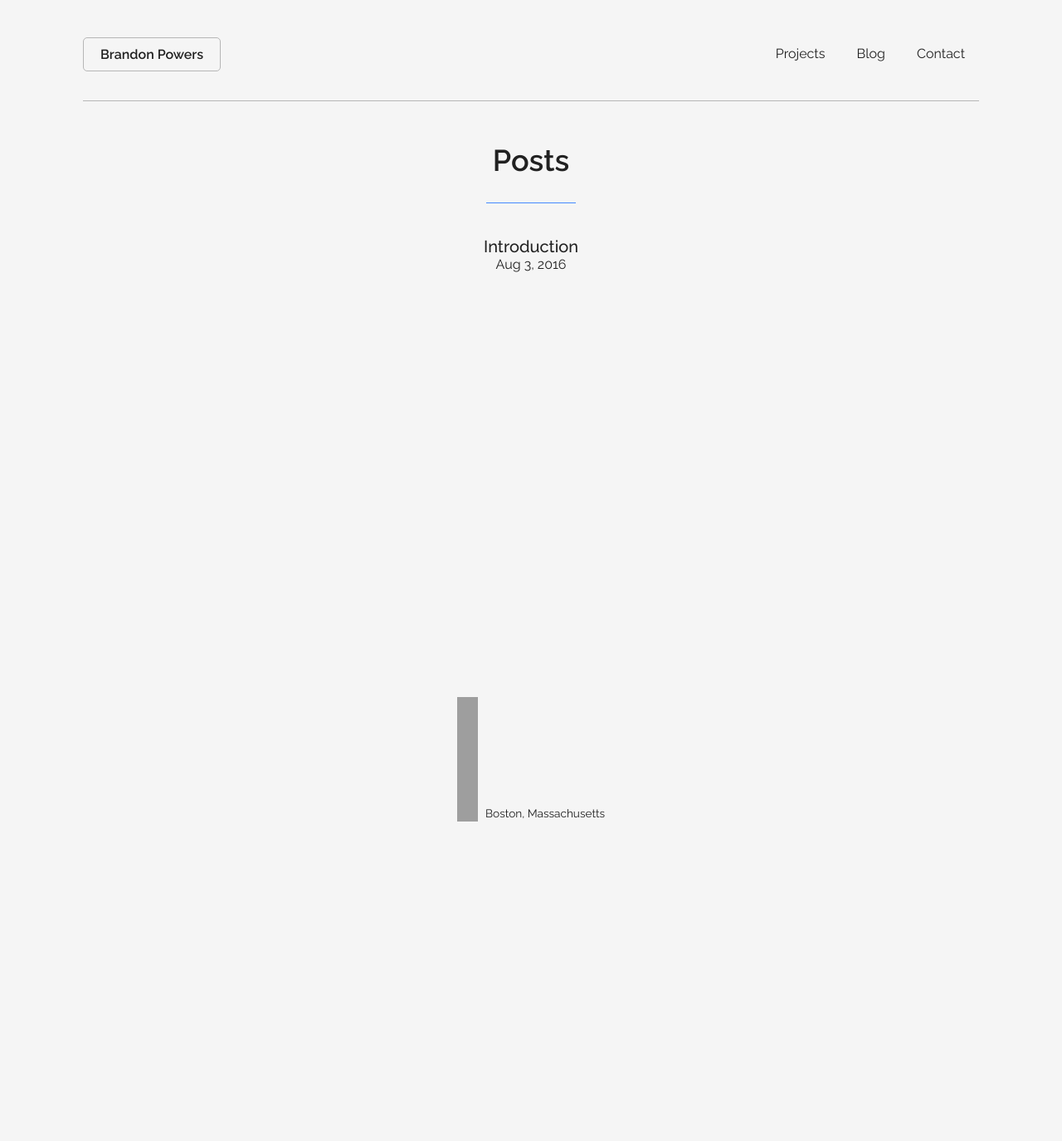
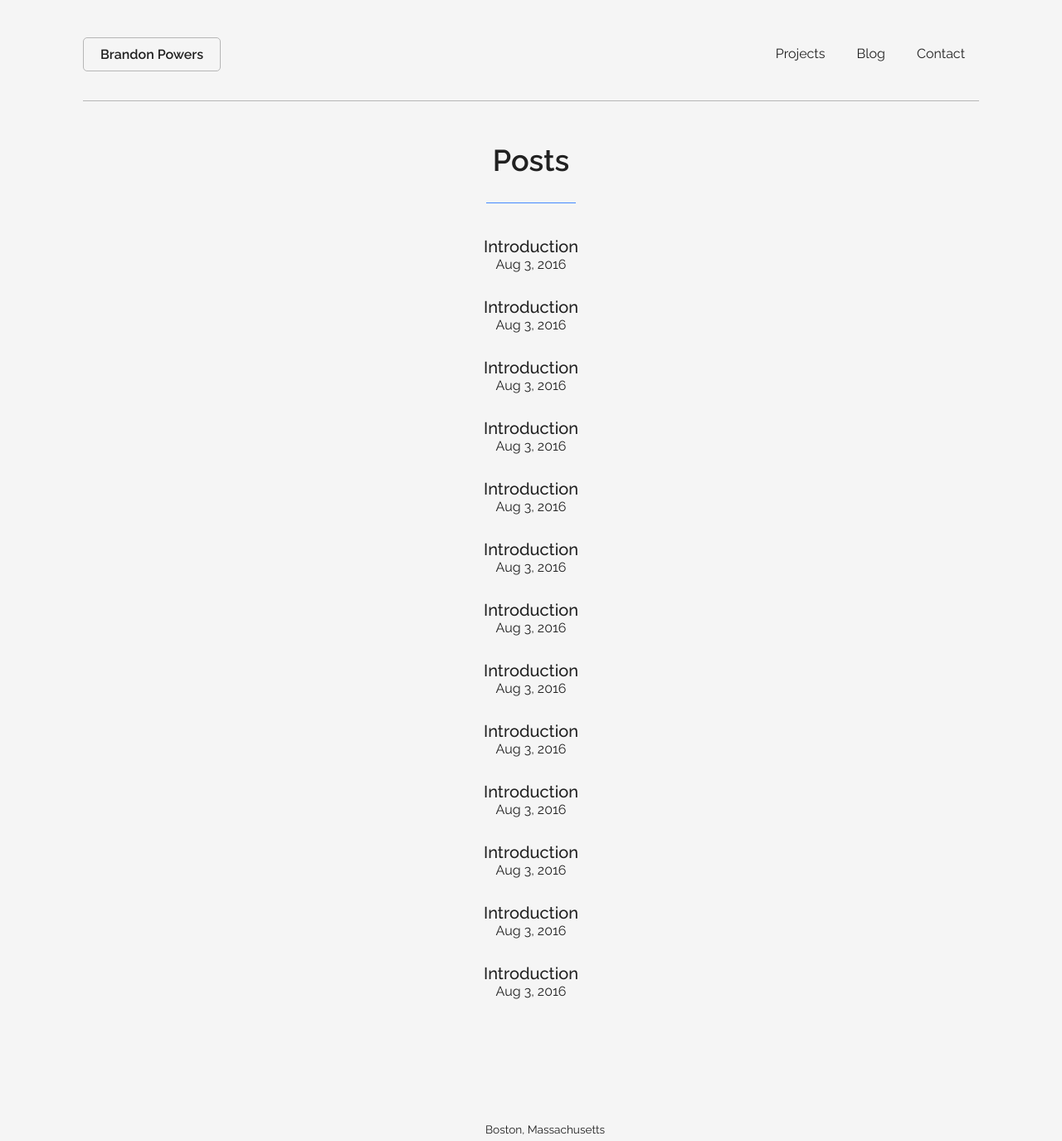
Before and after one commit to brandon-powers/brandon-powers.github.io, a Jekyll site: the page built from blog.html, in a window 1280 px wide. Shown: the whole page at 83% size. Built offline with Jekyll 4.4.1, drawn with Linux system fonts in a browser that asks for light colours; before the commit the page ends 994 px from its top, so only the background shows below that; grey boxes are pictures that could not be loaded.

```diff
--- a/TODO.txt
+++ b/TODO.txt
@@ -1,6 +1,5 @@
 TODO list:
 
-- Finish projects page
 - Finish blog post page
 - Make site responsive
 - Clean up markup & project
--- a/_includes/footer.html
+++ b/_includes/footer.html
@@ -1,4 +1,4 @@
 <footer>
-    <object type="image/svg+xml" data="assets/images/10-death star.svg"></object>
+    <object type="image/svg+xml" data="https://brandon-powers.github.io/assets/images/10-death star.svg"></object>
     <p>Boston, Massachusetts</p>
 </footer>
--- /dev/null
+++ b/_posts/2016-08-03-introductio.markdown
@@ -0,0 +1,9 @@
+---
+permalink: /blog/:title
+layout: post
+title:  "Introduction"
+date:   August 3, 2016
+categories: jekyll update
+---
+
+### Introduction
--- /dev/null
+++ b/_posts/2016-08-03-introductio10.markdown
@@ -0,0 +1,9 @@
+---
+permalink: /blog/:title
+layout: post
+title:  "Introduction"
+date:   August 3, 2016
+categories: jekyll update
+---
+
+### Introduction
--- /dev/null
+++ b/_posts/2016-08-03-introductio5.markdown
@@ -0,0 +1,9 @@
+---
+permalink: /blog/:title
+layout: post
+title:  "Introduction"
+date:   August 3, 2016
+categories: jekyll update
+---
+
+### Introduction
--- /dev/null
+++ b/_posts/2016-08-03-introductio6.markdown
@@ -0,0 +1,9 @@
+---
+permalink: /blog/:title
+layout: post
+title:  "Introduction"
+date:   August 3, 2016
+categories: jekyll update
+---
+
+### Introduction
--- /dev/null
+++ b/_posts/2016-08-03-introductio7.markdown
@@ -0,0 +1,9 @@
+---
+permalink: /blog/:title
+layout: post
+title:  "Introduction"
+date:   August 3, 2016
+categories: jekyll update
+---
+
+### Introduction
--- /dev/null
+++ b/_posts/2016-08-03-introductio8.markdown
@@ -0,0 +1,9 @@
+---
+permalink: /blog/:title
+layout: post
+title:  "Introduction"
+date:   August 3, 2016
+categories: jekyll update
+---
+
+### Introduction
--- /dev/null
+++ b/_posts/2016-08-03-introductio9.markdown
@@ -0,0 +1,9 @@
+---
+permalink: /blog/:title
+layout: post
+title:  "Introduction"
+date:   August 3, 2016
+categories: jekyll update
+---
+
+### Introduction
--- /dev/null
+++ b/_posts/2016-08-03-introduction1.markdown
@@ -0,0 +1,9 @@
+---
+permalink: /blog/:title
+layout: post
+title:  "Introduction"
+date:   August 3, 2016
+categories: jekyll update
+---
+
+### Introduction
--- /dev/null
+++ b/_posts/2016-08-03-introduction2.markdown
@@ -0,0 +1,9 @@
+---
+permalink: /blog/:title
+layout: post
+title:  "Introduction"
+date:   August 3, 2016
+categories: jekyll update
+---
+
+### Introduction
--- /dev/null
+++ b/_posts/2016-08-03-introduction3.markdown
@@ -0,0 +1,9 @@
+---
+permalink: /blog/:title
+layout: post
+title:  "Introduction"
+date:   August 3, 2016
+categories: jekyll update
+---
+
+### Introduction
--- /dev/null
+++ b/_posts/2016-08-03-introduction4.markdown
@@ -0,0 +1,9 @@
+---
+permalink: /blog/:title
+layout: post
+title:  "Introduction"
+date:   August 3, 2016
+categories: jekyll update
+---
+
+### Introduction
--- /dev/null
+++ b/_posts/2016-08-03-introduction5.markdown
@@ -0,0 +1,9 @@
+---
+permalink: /blog/:title
+layout: post
+title:  "Introduction"
+date:   August 3, 2016
+categories: jekyll update
+---
+
+### Introduction
--- a/blog.html
+++ b/blog.html
@@ -15,4 +15,5 @@ permalink: /blog/
         <p>{{ post.date | date: "%b %-d, %Y" }}</p>
     </div>
     {% endfor %}
+    <div class="add-bottom-margin"></div>
 </section>
--- a/css/main.css
+++ b/css/main.css
@@ -63,9 +63,9 @@ p {
     border-bottom: solid 1px #448AFF;
 }
 .sm-card {
-    margin: 40px 5% 0px 0px;
+    margin: 40px 0% 0px 0px;
     float:left;
-    width: 20%;
+    width: 25%;
 }
 .lg-card h3, .sm-card h3 {
     font-size: 18px;
@@ -154,9 +154,17 @@ footer object {
     margin: 0px 170px 60px 170px;
 }
 .project h3 {
-    font-size: 1.5em;
-    margin-bottom: 25px;
+    font-size: 1.7em;
 }
 .project p {
     line-height: 1.5em;
 }
+.skills {
+    font-style: italic;
+    margin-top: 10px;
+    margin-bottom: 25px;
+    font-weight: 200;
+}
+.add-bottom-margin {
+    margin-bottom: 17px;
+}
--- a/index.html
+++ b/index.html
@@ -19,6 +19,10 @@ permalink: /
         <p>December 10, 2015</p>
     </div>
     <div class="recent-subject">
+        <a href="/projects#ftp">simple-ftp</a>
+        <p>February 19, 2016</p>
+    </div>
+    <div class="recent-subject">
         <a href="/projects#personal-website">brandon-powers.github.io</a>
         <p>August 5, 2016</p>
     </div>
```
Also changed, not shown: projects.html (+20 -9 lines).
